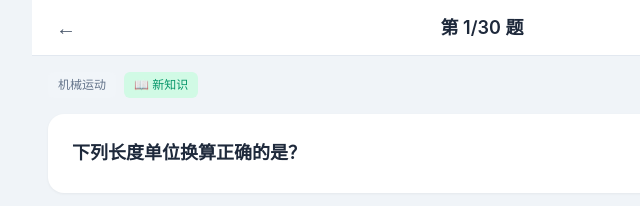
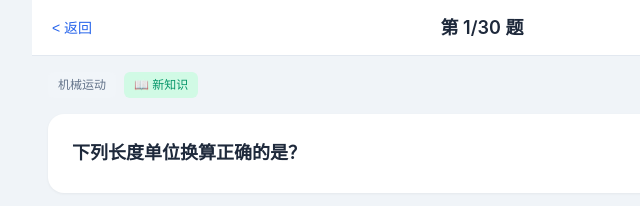
Before and after one commit to forestrain-git/Kids-Education, a website: page index.html in a window 1280 px wide. Both pictures are taken after a click on the button "开始练习". Shown: the top 206 px of the page, 158-798 px from the left. Drawn offline with Linux system fonts and the light colour scheme.

Commit message:
feat: replace back arrow with '< 返回' text button, improve visibility and style

```diff
--- a/index.html
+++ b/index.html
@@ -35,16 +35,21 @@ header h1 {
 }
 #back-btn {
   position: absolute;
-  left: 16px;
+  left: 8px;
   top: 50%;
   transform: translateY(-50%);
   background: none;
   border: none;
-  font-size: 20px;
-  color: #475569;
+  font-size: 14px;
+  color: #2563EB;
   cursor: pointer;
-  padding: 8px;
+  padding: 8px 12px;
+  border-radius: 8px;
   display: none;
+  line-height: 1;
+}
+#back-btn:hover {
+  background: #F1F5F9;
 }
 
 /* ========== 主内容区 ========== */
@@ -468,7 +473,7 @@ main > div { animation: fadeIn 0.25s ease; }
 
 <div id="app">
   <header>
-    <button id="back-btn">←</button>
+    <button id="back-btn">&lt; 返回</button>
     <h1 id="page-title">今日任务</h1>
   </header>
 
```
